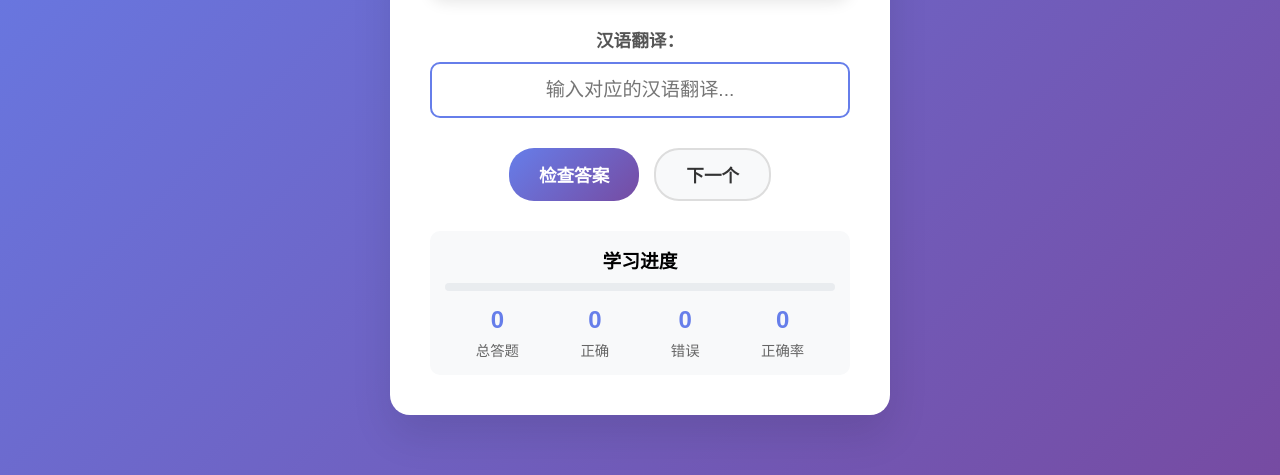
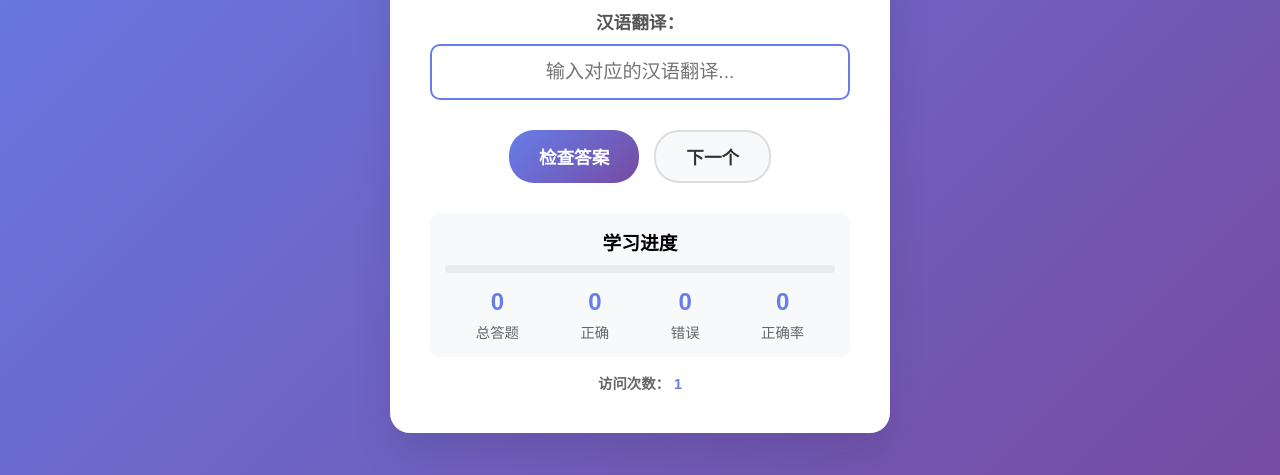
Before and after one commit to imabakagain/Learn_Spanish_w_Chinese, a plain HTML site: page index.html in a window 1280 px wide. Shown: the part 325-800 px from the top of the page. Drawn offline with Linux system fonts and the light colour scheme.

Commit message:
增加访问统计

```diff
--- a/index.html
+++ b/index.html
@@ -51,6 +51,11 @@
                 </div>
             </div>
         </div>
+
+        <div class="visitor-count">
+            <span class="visitor-label">访问次数：</span>
+            <span id="visitor-count">0</span>
+        </div>
     </div>
 
     <script src="script.js"></script>
--- a/script.js
+++ b/script.js
@@ -5,6 +5,17 @@ let currentIndex = 0;
 let totalWords = 0;
 let correctAnswers = 0;
 let incorrectAnswers = 0;
+
+// Visitor count functionality
+function updateVisitorCount() {
+    let count = localStorage.getItem('visitorCount');
+    if (count === null) {
+        count = 0;
+    }
+    count = parseInt(count) + 1;
+    localStorage.setItem('visitorCount', count);
+    document.getElementById('visitor-count').textContent = count;
+}
 
 // Load CSV data and initialize the app
 async function loadVocabulary() {
@@ -133,4 +144,7 @@ document.getElementById('check-btn').addEventListener('click', checkAnswer);
 document.getElementById('next-btn').addEventListener('click', showNextWord);
 
 // Initialize the app when page loads
-document.addEventListener('DOMContentLoaded', loadVocabulary);
+document.addEventListener('DOMContentLoaded', function() {
+    updateVisitorCount();
+    loadVocabulary();
+});
--- a/styles.css
+++ b/styles.css
@@ -180,6 +180,22 @@ h1 {
     margin-top: 5px;
 }
 
+.visitor-count {
+    margin-top: 15px;
+    font-size: 0.9em;
+    color: #666;
+    text-align: center;
+}
+
+.visitor-label {
+    font-weight: 600;
+}
+
+#visitor-count {
+    color: #667eea;
+    font-weight: 700;
+}
+
 @media (max-width: 480px) {
     .container {
         padding: 20px;
```
